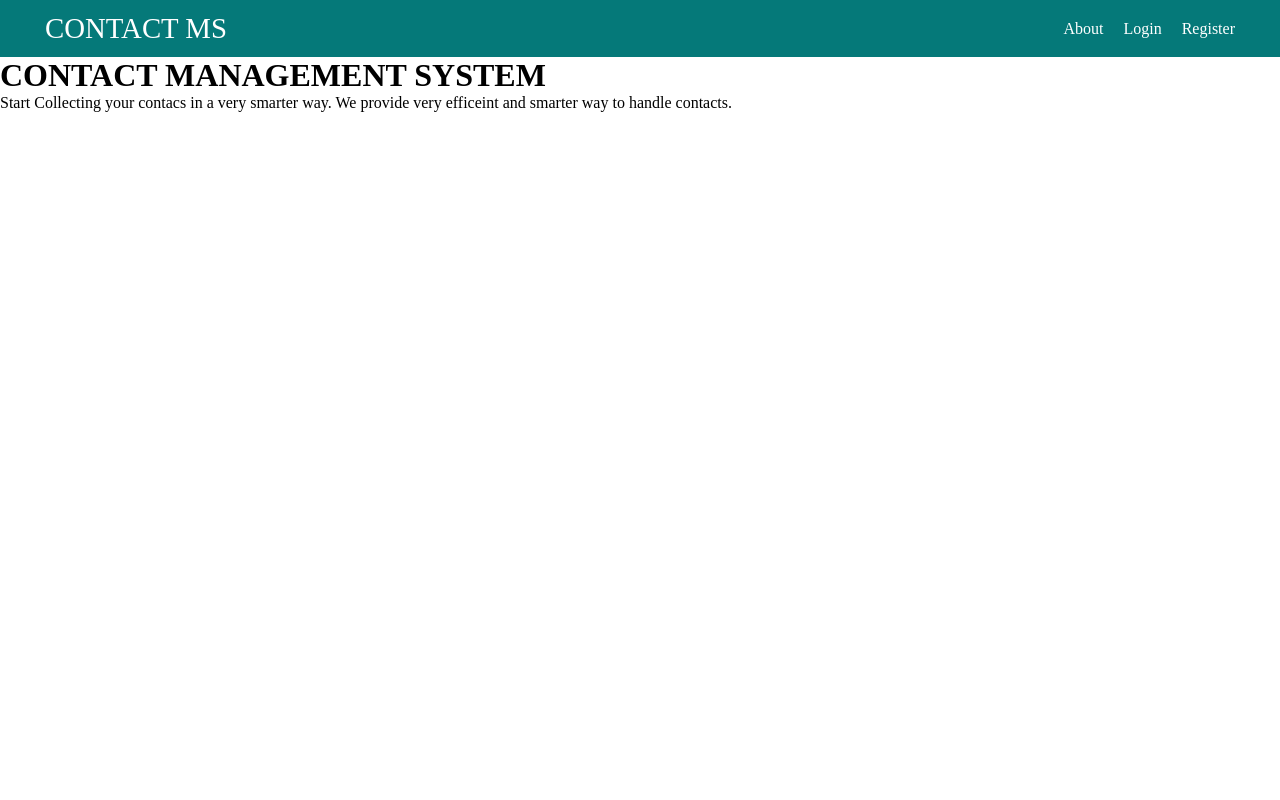
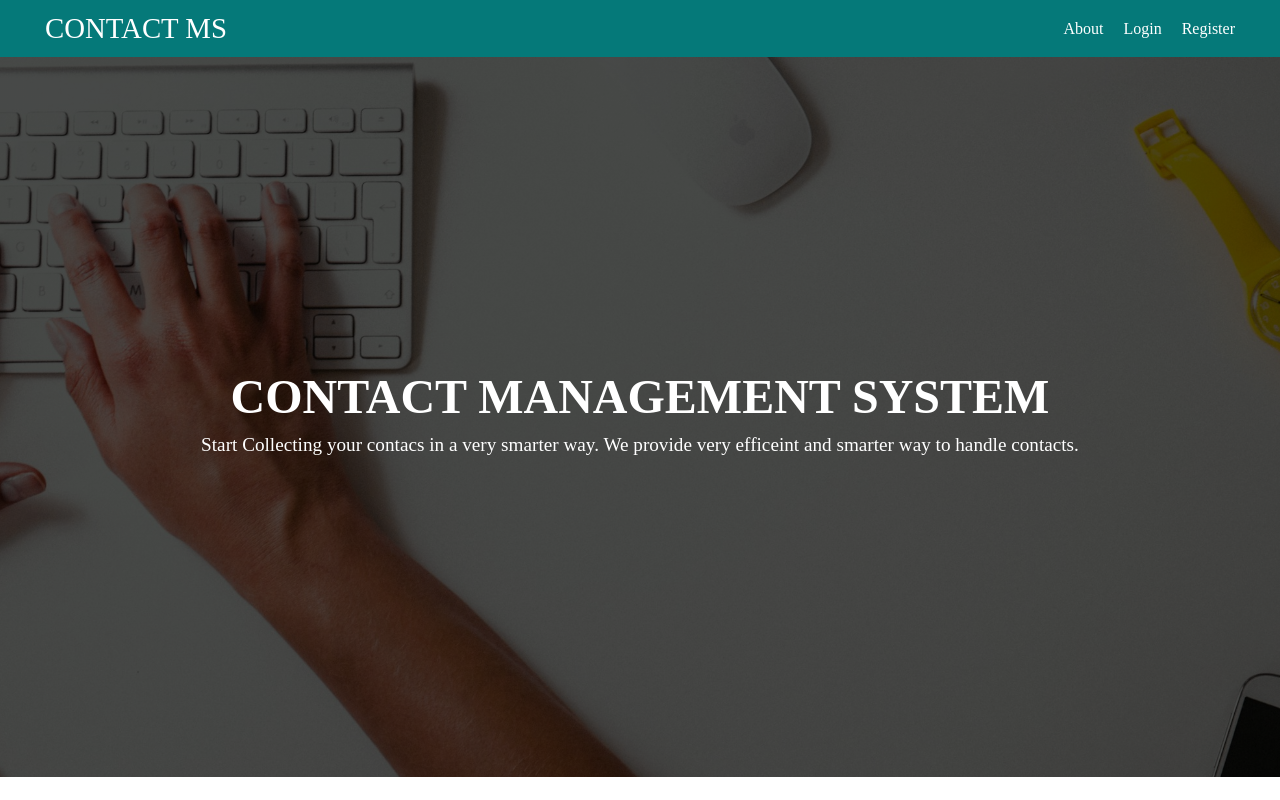
Before and after one commit to singhvijay031/contact-management-system, a React (Vite) app in the folder client/: page / in a window 1280 px wide. Built offline with nearby package versions, Linux system fonts and the light colour scheme.

Commit message:
modified

```diff
--- /dev/null
+++ b/client/src/assets/css/Home.css
@@ -0,0 +1,27 @@
+.home {
+    display: flex;
+    color: white;
+    flex-direction: column;
+    justify-content: center;
+    align-items: center;
+    height: 90vh;
+    padding-inline: 30px;
+    background-image: linear-gradient(rgba(0, 0, 0, 0.7), rgba(0, 0, 0, 0.7)), url("../home.jpg");
+    background-repeat: no-repeat;
+    background-size: cover;
+    background-position:center;
+    background-attachment: fixed;
+    background-color: #000;
+}
+
+.home-title {
+    font-size: 3rem;
+    margin-bottom: 10px;
+    word-spacing: 1%;
+}
+
+.home-description {
+    font-size: 1.2rem;
+    margin-bottom: 10px;
+    color: white;
+}
--- a/client/src/pages/Home.jsx
+++ b/client/src/pages/Home.jsx
@@ -1,4 +1,5 @@
 // import React from 'react'
+import "../assets/css/Home.css";
 
 import NavBar from "../components/NavBar";
 
@@ -8,7 +9,7 @@ const Home = () => {
       <NavBar />
       <div className="home">
         <h1 className="home-title">CONTACT MANAGEMENT SYSTEM</h1>
-        <p>
+        <p className="home-description">
           Start Collecting your contacs in a very smarter way. We provide very
           efficeint and smarter way to handle contacts.
         </p>
```
Also changed, not shown: client/src/assets/home.jpg (added).
